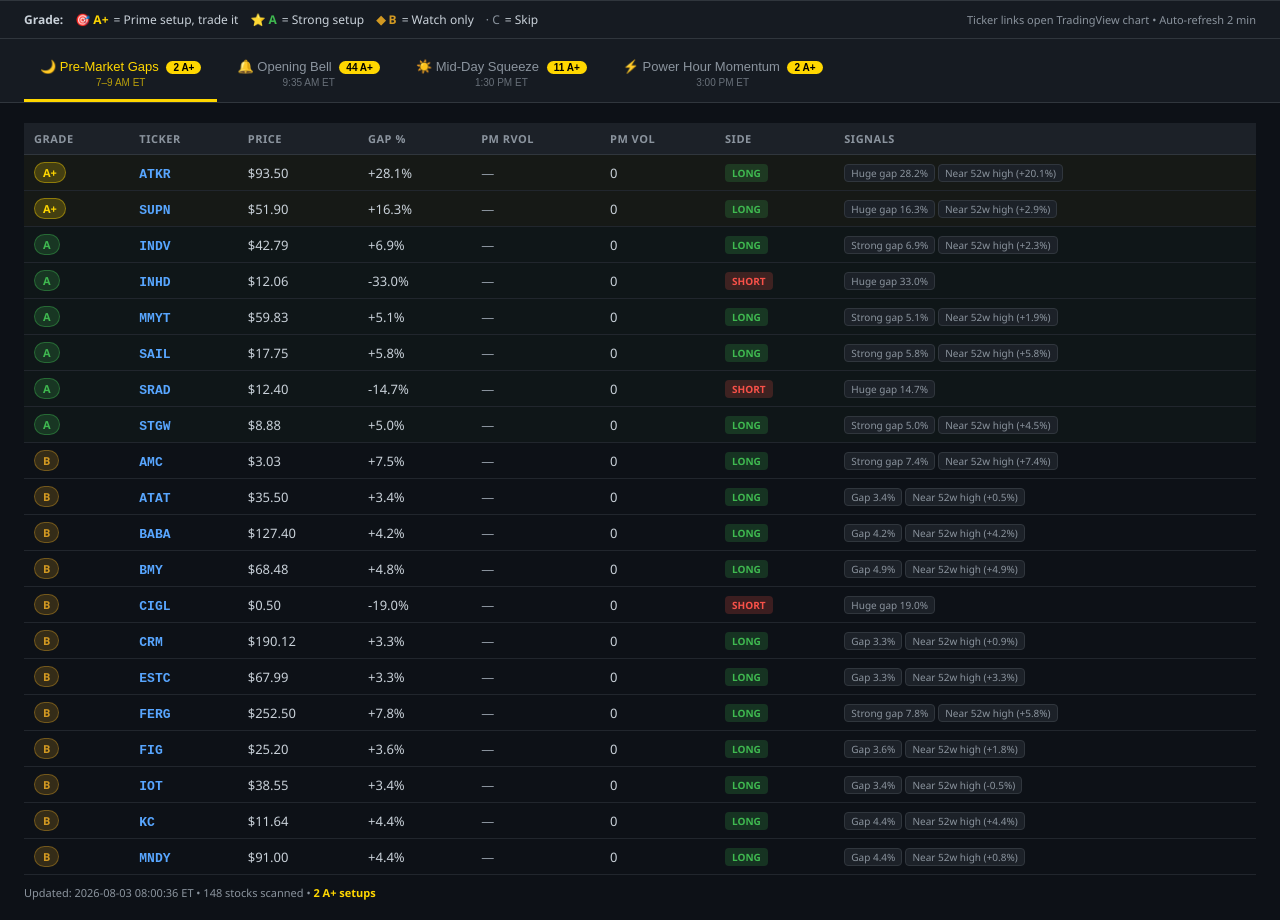
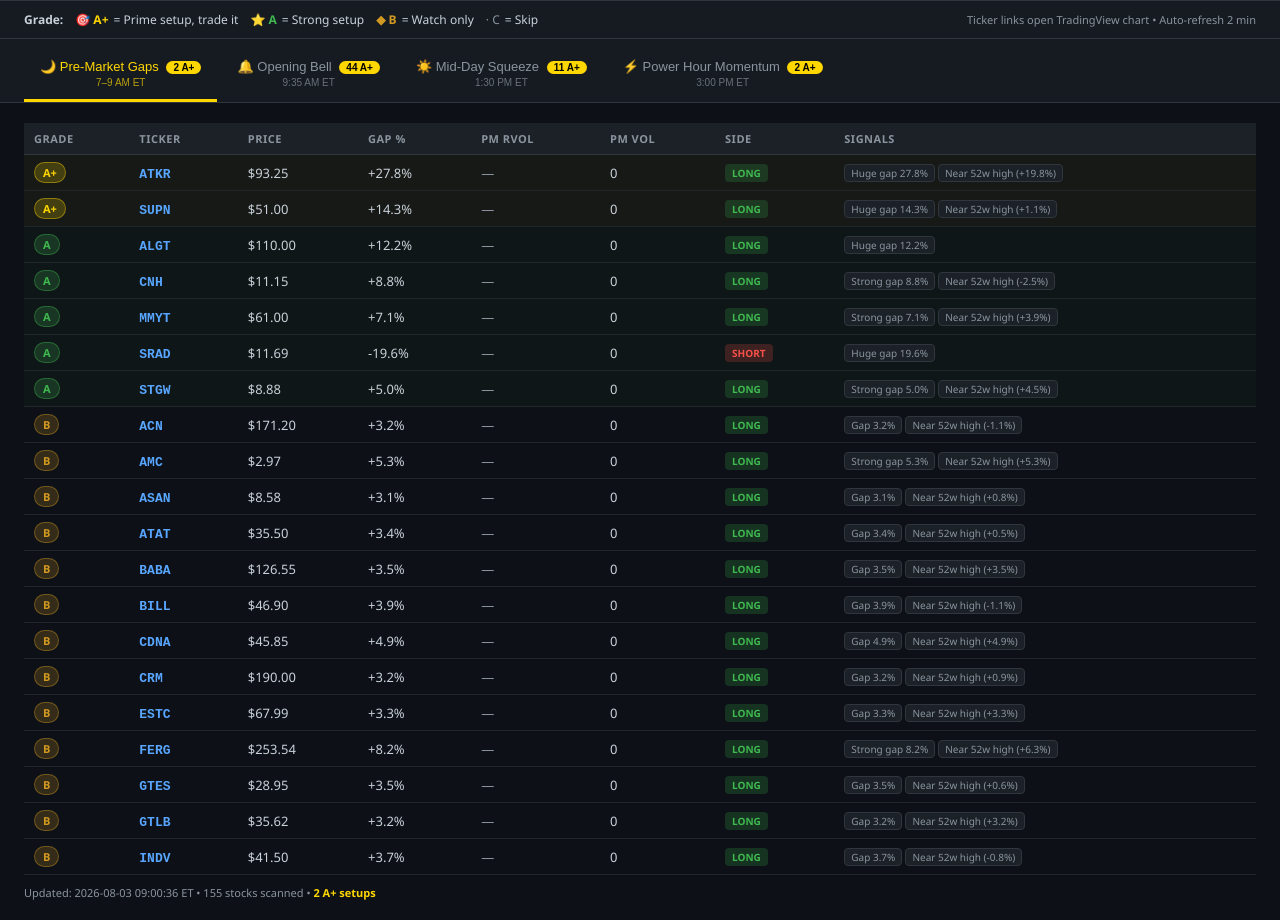
Before and after one commit to thomasrandles/canslim-tracker, a plain HTML site: page DayTrader/DayTrader_Dashboard.html in a window 1280 px wide. Shown: the part 63-983 px from the top of the page. Drawn offline with Linux system fonts and the light colour scheme.

Commit message:
DayTrader pre-market update Mon 08/03/2026 15:00:38.66

```diff
--- a/DayTrader/DayTrader_Dashboard.html
+++ b/DayTrader/DayTrader_Dashboard.html
@@ -4,7 +4,7 @@
 <meta charset="UTF-8">
 <meta name="viewport" content="width=device-width, initial-scale=1">
 <meta http-equiv="refresh" content="120">
-<title>DayTrader Scanner — 2026-08-03 14:00</title>
+<title>DayTrader Scanner — 2026-08-03 15:00</title>
 <style>
   :root {
     --bg: #0d1117; --card: #161b22; --border: #30363d;
@@ -87,7 +87,7 @@
 
 <header>
   <h1>📈 <span>DayTrader</span> Scanner</h1>
-  <div class="time-badge">2026-08-03 14:00 local &bull; 08:00 ET</div>
+  <div class="time-badge">2026-08-03 15:00 local &bull; 09:00 ET</div>
 </header>
 
 <div class="legend">
@@ -118,92 +118,79 @@
         <tr class='row-aplus'>
           <td><span class='grade-badge grade-aplus'>A+</span></td>
           <td><a href='https://www.tradingview.com/chart/?symbol=ATKR' target='_blank' class='ticker-link'>ATKR</a></td>
-          <td>$93.50</td>
+          <td>$93.25</td>
 
-              <td>+28.1%</td>
+              <td>+27.8%</td>
               <td><span class='na'>—</span></td>
               <td>0</td>
               <td><span class='badge badge-long'>LONG</span></td>
 
-          <td><div class='tags'><span class='tag'>Huge gap 28.2%</span><span class='tag'>Near 52w high (+20.1%)</span></div></td>
+          <td><div class='tags'><span class='tag'>Huge gap 27.8%</span><span class='tag'>Near 52w high (+19.8%)</span></div></td>
         </tr>
 
         <tr class='row-aplus'>
           <td><span class='grade-badge grade-aplus'>A+</span></td>
           <td><a href='https://www.tradingview.com/chart/?symbol=SUPN' target='_blank' class='ticker-link'>SUPN</a></td>
-          <td>$51.90</td>
+          <td>$51.00</td>
 
-              <td>+16.3%</td>
+              <td>+14.3%</td>
               <td><span class='na'>—</span></td>
               <td>0</td>
               <td><span class='badge badge-long'>LONG</span></td>
 
-          <td><div class='tags'><span class='tag'>Huge gap 16.3%</span><span class='tag'>Near 52w high (+2.9%)</span></div></td>
+          <td><div class='tags'><span class='tag'>Huge gap 14.3%</span><span class='tag'>Near 52w high (+1.1%)</span></div></td>
         </tr>
 
         <tr class='row-a'>
           <td><span class='grade-badge grade-a'>A</span></td>
-          <td><a href='https://www.tradingview.com/chart/?symbol=INDV' target='_blank' class='ticker-link'>INDV</a></td>
-          <td>$42.79</td>
+          <td><a href='https://www.tradingview.com/chart/?symbol=ALGT' target='_blank' class='ticker-link'>ALGT</a></td>
+          <td>$110.00</td>
 
-              <td>+6.9%</td>
+              <td>+12.2%</td>
               <td><span class='na'>—</span></td>
               <td>0</td>
               <td><span class='badge badge-long'>LONG</span></td>
 
-          <td><div class='tags'><span class='tag'>Strong gap 6.9%</span><span class='tag'>Near 52w high (+2.3%)</span></div></td>
+          <td><div class='tags'><span class='tag'>Huge gap 12.2%</span></div></td>
         </tr>
 
         <tr class='row-a'>
           <td><span class='grade-badge grade-a'>A</span></td>
-          <td><a href='https://www.tradingview.com/chart/?symbol=INHD' target='_blank' class='ticker-link'>INHD</a></td>
-          <td>$12.06</td>
+          <td><a href='https://www.tradingview.com/chart/?symbol=CNH' target='_blank' class='ticker-link'>CNH</a></td>
+          <td>$11.15</td>
 
-              <td>-33.0%</td>
+              <td>+8.8%</td>
               <td><span class='na'>—</span></td>
               <td>0</td>
-              <td><span class='badge badge-short'>SHORT</span></td>
+              <td><span class='badge badge-long'>LONG</span></td>
 
-          <td><div class='tags'><span class='tag'>Huge gap 33.0%</span></div></td>
+          <td><div class='tags'><span class='tag'>Strong gap 8.8%</span><span class='tag'>Near 52w high (-2.5%)</span></div></td>
         </tr>
 
         <tr class='row-a'>
           <td><span class='grade-badge grade-a'>A</span></td>
           <td><a href='https://www.tradingview.com/chart/?symbol=MMYT' target='_blank' class='ticker-link'>MMYT</a></td>
-          <td>$59.83</td>
+          <td>$61.00</td>
 
-              <td>+5.1%</td>
+              <td>+7.1%</td>
               <td><span class='na'>—</span></td>
               <td>0</td>
               <td><span class='badge badge-long'>LONG</span></td>
 
-          <td><div class='tags'><span class='tag'>Strong gap 5.1%</span><span class='tag'>Near 52w high (+1.9%)</span></div></td>
-        </tr>
-
-        <tr class='row-a'>
-          <td><span class='grade-badge grade-a'>A</span></td>
-          <td><a href='https://www.tradingview.com/chart/?symbol=SAIL' target='_blank' class='ticker-link'>SAIL</a></td>
-          <td>$17.75</td>
-
-              <td>+5.8%</td>
-              <td><span class='na'>—</span></td>
-              <td>0</td>
-              <td><span class='badge badge-long'>LONG</span></td>
-
-          <td><div class='tags'><span class='tag'>Strong gap 5.8%</span><span class='tag'>Near 52w high (+5.8%)</span></div></td>
+          <td><div class='tags'><span class='tag'>Strong gap 7.1%</span><span class='tag'>Near 52w high (+3.9%)</span></div></td>
         </tr>
 
         <tr class='row-a'>
           <td><span class='grade-badge grade-a'>A</span></td>
           <td><a href='https://www.tradingview.com/chart/?symbol=SRAD' target='_blank' class='ticker-link'>SRAD</a></td>
-          <td>$12.40</td>
+          <td>$11.69</td>
 
-              <td>-14.7%</td>
+              <td>-19.6%</td>
               <td><span class='na'>—</span></td>
               <td>0</td>
               <td><span class='badge badge-short'>SHORT</span></td>
 
-          <td><div class='tags'><span class='tag'>Huge gap 14.7%</span></div></td>
+          <td><div class='tags'><span class='tag'>Huge gap 19.6%</span></div></td>
         </tr>
 
         <tr class='row-a'>
@@ -221,15 +208,41 @@
 
         <tr class=''>
           <td><span class='grade-badge grade-b'>B</span></td>
-          <td><a href='https://www.tradingview.com/chart/?symbol=AMC' target='_blank' class='ticker-link'>AMC</a></td>
-          <td>$3.03</td>
+          <td><a href='https://www.tradingview.com/chart/?symbol=ACN' target='_blank' class='ticker-link'>ACN</a></td>
+          <td>$171.20</td>
 
-              <td>+7.5%</td>
+              <td>+3.2%</td>
               <td><span class='na'>—</span></td>
               <td>0</td>
               <td><span class='badge badge-long'>LONG</span></td>
 
-          <td><div class='tags'><span class='tag'>Strong gap 7.4%</span><span class='tag'>Near 52w high (+7.4%)</span></div></td>
+          <td><div class='tags'><span class='tag'>Gap 3.2%</span><span class='tag'>Near 52w high (-1.1%)</span></div></td>
+        </tr>
+
+        <tr class=''>
+          <td><span class='grade-badge grade-b'>B</span></td>
+          <td><a href='https://www.tradingview.com/chart/?symbol=AMC' target='_blank' class='ticker-link'>AMC</a></td>
+          <td>$2.97</td>
+
+              <td>+5.3%</td>
+              <td><span class='na'>—</span></td>
+              <td>0</td>
+              <td><span class='badge badge-long'>LONG</span></td>
+
+          <td><div class='tags'><span class='tag'>Strong gap 5.3%</span><span class='tag'>Near 52w high (+5.3%)</span></div></td>
+        </tr>
+
+        <tr class=''>
+          <td><span class='grade-badge grade-b'>B</span></td>
+          <td><a href='https://www.tradingview.com/chart/?symbol=ASAN' target='_blank' class='ticker-link'>ASAN</a></td>
+          <td>$8.58</td>
+
+              <td>+3.1%</td>
+              <td><span class='na'>—</span></td>
+              <td>0</td>
+              <td><span class='badge badge-long'>LONG</span></td>
+
+          <td><div class='tags'><span class='tag'>Gap 3.1%</span><span class='tag'>Near 52w high (+0.8%)</span></div></td>
         </tr>
 
         <tr class=''>
@@ -248,22 +261,35 @@
         <tr class=''>
           <td><span class='grade-badge grade-b'>B</span></td>
           <td><a href='https://www.tradingview.com/chart/?symbol=BABA' target='_blank' class='ticker-link'>BABA</a></td>
-          <td>$127.40</td>
+          <td>$126.55</td>
 
-              <td>+4.2%</td>
+              <td>+3.5%</td>
               <td><span class='na'>—</span></td>
               <td>0</td>
               <td><span class='badge badge-long'>LONG</span></td>
 
-          <td><div class='tags'><span class='tag'>Gap 4.2%</span><span class='tag'>Near 52w high (+4.2%)</span></div></td>
+          <td><div class='tags'><span class='tag'>Gap 3.5%</span><span class='tag'>Near 52w high (+3.5%)</span></div></td>
         </tr>
 
         <tr class=''>
           <td><span class='grade-badge grade-b'>B</span></td>
-          <td><a href='https://www.tradingview.com/chart/?symbol=BMY' target='_blank' class='ticker-link'>BMY</a></td>
-          <td>$68.48</td>
+          <td><a href='https://www.tradingview.com/chart/?symbol=BILL' target='_blank' class='ticker-link'>BILL</a></td>
+          <td>$46.90</td>
 
-              <td>+4.8%</td>
+              <td>+3.9%</td>
+              <td><span class='na'>—</span></td>
+              <td>0</td>
+              <td><span class='badge badge-long'>LONG</span></td>
+
+          <td><div class='tags'><span class='tag'>Gap 3.9%</span><span class='tag'>Near 52w high (-1.1%)</span></div></td>
+        </tr>
+
+        <tr class=''>
+          <td><span class='grade-badge grade-b'>B</span></td>
+          <td><a href='https://www.tradingview.com/chart/?symbol=CDNA' target='_blank' class='ticker-link'>CDNA</a></td>
+          <td>$45.85</td>
+
+              <td>+4.9%</td>
               <td><span class='na'>—</span></td>
               <td>0</td>
               <td><span class='badge badge-long'>LONG</span></td>
@@ -273,28 +299,15 @@
 
         <tr class=''>
           <td><span class='grade-badge grade-b'>B</span></td>
-          <td><a href='https://www.tradingview.com/chart/?symbol=CIGL' target='_blank' class='ticker-link'>CIGL</a></td>
-          <td>$0.50</td>
+          <td><a href='https://www.tradingview.com/chart/?symbol=CRM' target='_blank' class='ticker-link'>CRM</a></td>
+          <td>$190.00</td>
 
-              <td>-19.0%</td>
-              <td><span class='na'>—</span></td>
-              <td>0</td>
-              <td><span class='badge badge-short'>SHORT</span></td>
-
-          <td><div class='tags'><span class='tag'>Huge gap 19.0%</span></div></td>
-        </tr>
-
-        <tr class=''>
-          <td><span class='grade-badge grade-b'>B</span></td>
-          <td><a href='https://www.tradingview.com/chart/?symbol=CRM' target='_blank' class='ticker-link'>CRM</a></td>
-          <td>$190.12</td>
-
-              <td>+3.3%</td>
+              <td>+3.2%</td>
               <td><span class='na'>—</span></td>
               <td>0</td>
               <td><span class='badge badge-long'>LONG</span></td>
 
-          <td><div class='tags'><span class='tag'>Gap 3.3%</span><span class='tag'>Near 52w high (+0.9%)</span></div></td>
+          <td><div class='tags'><span class='tag'>Gap 3.2%</span><span class='tag'>Near 52w high (+0.9%)</span></div></td>
         </tr>
 
         <tr class=''>
@@ -313,71 +326,58 @@
         <tr class=''>
           <td><span class='grade-badge grade-b'>B</span></td>
           <td><a href='https://www.tradingview.com/chart/?symbol=FERG' target='_blank' class='ticker-link'>FERG</a></td>
-          <td>$252.50</td>
+          <td>$253.54</td>
 
-              <td>+7.8%</td>
+              <td>+8.2%</td>
               <td><span class='na'>—</span></td>
               <td>0</td>
               <td><span class='badge badge-long'>LONG</span></td>
 
-          <td><div class='tags'><span class='tag'>Strong gap 7.8%</span><span class='tag'>Near 52w high (+5.8%)</span></div></td>
+          <td><div class='tags'><span class='tag'>Strong gap 8.2%</span><span class='tag'>Near 52w high (+6.3%)</span></div></td>
         </tr>
 
         <tr class=''>
           <td><span class='grade-badge grade-b'>B</span></td>
-          <td><a href='https://www.tradingview.com/chart/?symbol=FIG' target='_blank' class='ticker-link'>FIG</a></td>
-          <td>$25.20</td>
+          <td><a href='https://www.tradingview.com/chart/?symbol=GTES' target='_blank' class='ticker-link'>GTES</a></td>
+          <td>$28.95</td>
 
-              <td>+3.6%</td>
+              <td>+3.5%</td>
               <td><span class='na'>—</span></td>
               <td>0</td>
               <td><span class='badge badge-long'>LONG</span></td>
 
-          <td><div class='tags'><span class='tag'>Gap 3.6%</span><span class='tag'>Near 52w high (+1.8%)</span></div></td>
+          <td><div class='tags'><span class='tag'>Gap 3.5%</span><span class='tag'>Near 52w high (+0.6%)</span></div></td>
         </tr>
 
         <tr class=''>
           <td><span class='grade-badge grade-b'>B</span></td>
-          <td><a href='https://www.tradingview.com/chart/?symbol=IOT' target='_blank' class='ticker-link'>IOT</a></td>
-          <td>$38.55</td>
+          <td><a href='https://www.tradingview.com/chart/?symbol=GTLB' target='_blank' class='ticker-link'>GTLB</a></td>
+          <td>$35.62</td>
 
-              <td>+3.4%</td>
+              <td>+3.2%</td>
               <td><span class='na'>—</span></td>
               <td>0</td>
               <td><span class='badge badge-long'>LONG</span></td>
 
-          <td><div class='tags'><span class='tag'>Gap 3.4%</span><span class='tag'>Near 52w high (-0.5%)</span></div></td>
+          <td><div class='tags'><span class='tag'>Gap 3.2%</span><span class='tag'>Near 52w high (+3.2%)</span></div></td>
         </tr>
 
         <tr class=''>
           <td><span class='grade-badge grade-b'>B</span></td>
-          <td><a href='https://www.tradingview.com/chart/?symbol=KC' target='_blank' class='ticker-link'>KC</a></td>
-          <td>$11.64</td>
+          <td><a href='https://www.tradingview.com/chart/?symbol=INDV' target='_blank' class='ticker-link'>INDV</a></td>
+          <td>$41.50</td>
 
-              <td>+4.4%</td>
+              <td>+3.7%</td>
               <td><span class='na'>—</span></td>
               <td>0</td>
               <td><span class='badge badge-long'>LONG</span></td>
 
-          <td><div class='tags'><span class='tag'>Gap 4.4%</span><span class='tag'>Near 52w high (+4.4%)</span></div></td>
-        </tr>
-
-        <tr class=''>
-          <td><span class='grade-badge grade-b'>B</span></td>
-          <td><a href='https://www.tradingview.com/chart/?symbol=MNDY' target='_blank' class='ticker-link'>MNDY</a></td>
-          <td>$91.00</td>
-
-              <td>+4.4%</td>
-              <td><span class='na'>—</span></td>
-              <td>0</td>
-              <td><span class='badge badge-long'>LONG</span></td>
-
-          <td><div class='tags'><span class='tag'>Gap 4.4%</span><span class='tag'>Near 52w high (+0.8%)</span></div></td>
+          <td><div class='tags'><span class='tag'>Gap 3.7%</span><span class='tag'>Near 52w high (-0.8%)</span></div></td>
         </tr>
         </tbody>
     </table>
     <div class='scan-meta'>
-      Updated: 2026-08-03 08:00:36 ET &bull; 148 stocks scanned &bull;
+      Updated: 2026-08-03 09:00:36 ET &bull; 155 stocks scanned &bull;
       <span class='aplus-count'>2 A+ setups</span>
     </div>
     </div><div id='tab-opening' class='tab-panel '>
```
